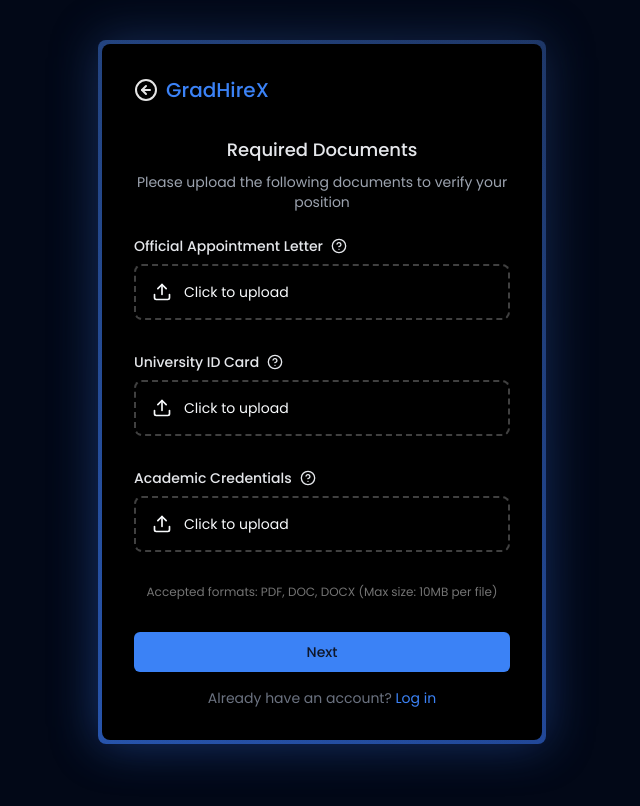
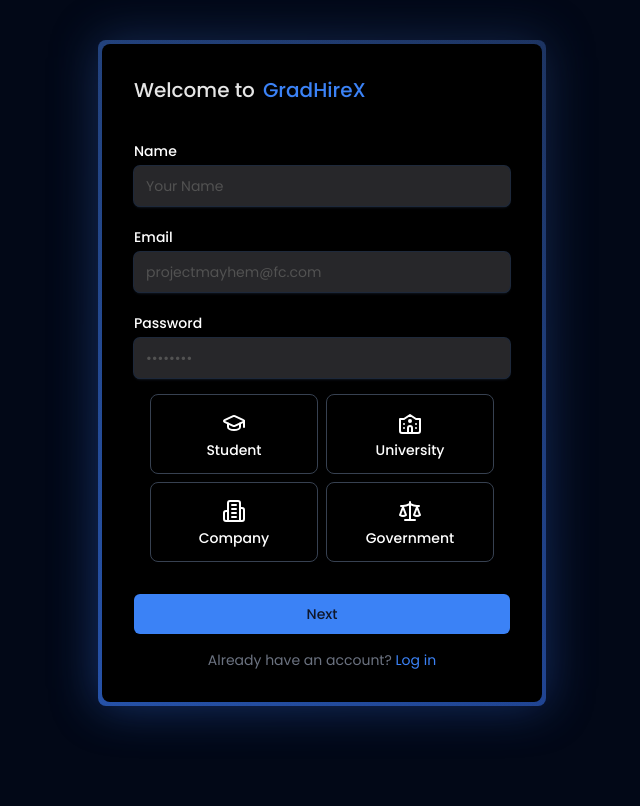
Before and after one commit to SinghAstra/GradHireX, a Next.js app: page /auth/sign-in in a window 1280 px wide. Shown: the top 806 px of the page, without its empty margins (318-958 px from the left). Built offline with nearby package versions, Linux system fonts and the light colour scheme.

Commit message:
Diagarm - Email Verification

```diff
--- a/app/auth/sign-in/page.tsx
+++ b/app/auth/sign-in/page.tsx
@@ -23,18 +23,18 @@ const initialFormData: FormData = {
   email: "",
   password: "",
   name: "",
-  role: "University",
+  role: "",
   universityName: "",
   studentId: "",
   fieldOfStudy: "",
   organizationName: "",
   organizationWebsite: "",
-  userPosition: "dean",
+  userPosition: "",
   documents: {},
 };
 
 const RegistrationForm = () => {
-  const [stage, setStage] = useState(3);
+  const [stage, setStage] = useState(1);
   const [errors, setErrors] = useState<FormErrors>({});
   const [formData, setFormData] = useState<FormData>(initialFormData);
 
```
Also changed, not shown: 1 other file (tests, documents, lock files or other folders).
